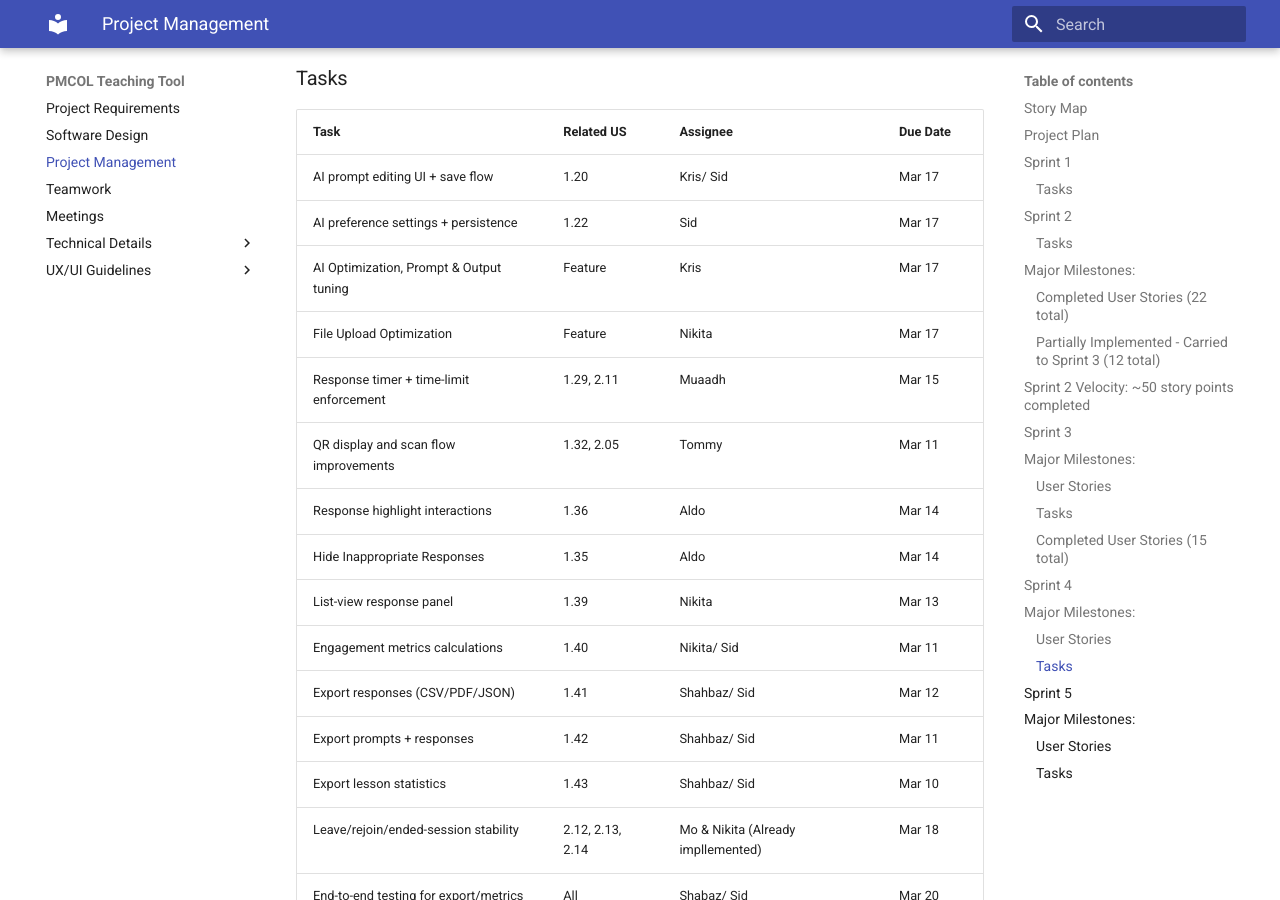
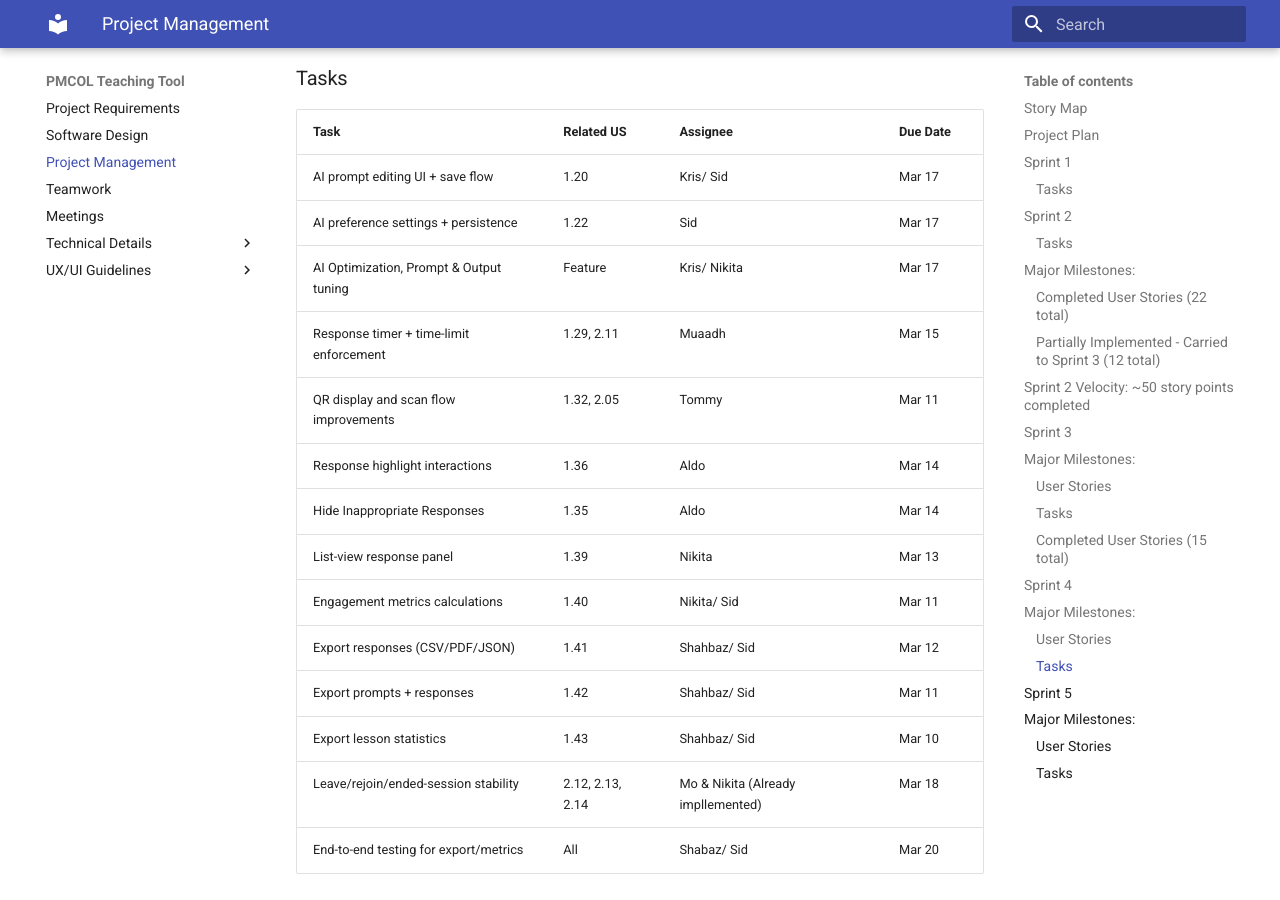
Before and after one commit to siddhantgoel7/Prompt-Ed, an MkDocs documentation site: the page built from docs/project-management.md, in a window 1280 px wide and 900 px high, scrolled down 10364 px. Built offline with MkDocs 1.6.1 and Material for MkDocs 9.7.7, drawn with Linux system fonts in a browser that asks for light colours.

Commit message:
Update assignee for AI Optimization task

```diff
--- a/docs/project-management.md
+++ b/docs/project-management.md
@@ -260,8 +260,7 @@ Sprint 4 delivers **data export, session history, and engagement metrics** with
 | --------------------------------------- | ---------------- | ------------ | ------------ |
 | AI prompt editing UI + save flow        | 1.20             | Kris/ Sid    | Mar 17       |
 | AI preference settings + persistence    | 1.22             | Sid          | Mar 17       |
-| AI Optimization, Prompt & Output tuning | Feature          | Kris         | Mar 17       |
-| File Upload Optimization                | Feature          | Nikita       | Mar 17       |
+| AI Optimization, Prompt & Output tuning | Feature          | Kris/ Nikita | Mar 17       |
 | Response timer + time-limit enforcement | 1.29, 2.11       | Muaadh       | Mar 15       |
 | QR display and scan flow improvements   | 1.32, 2.05       | Tommy        | Mar 11       |
 | Response highlight interactions         | 1.36             | Aldo         | Mar 14       |
```
